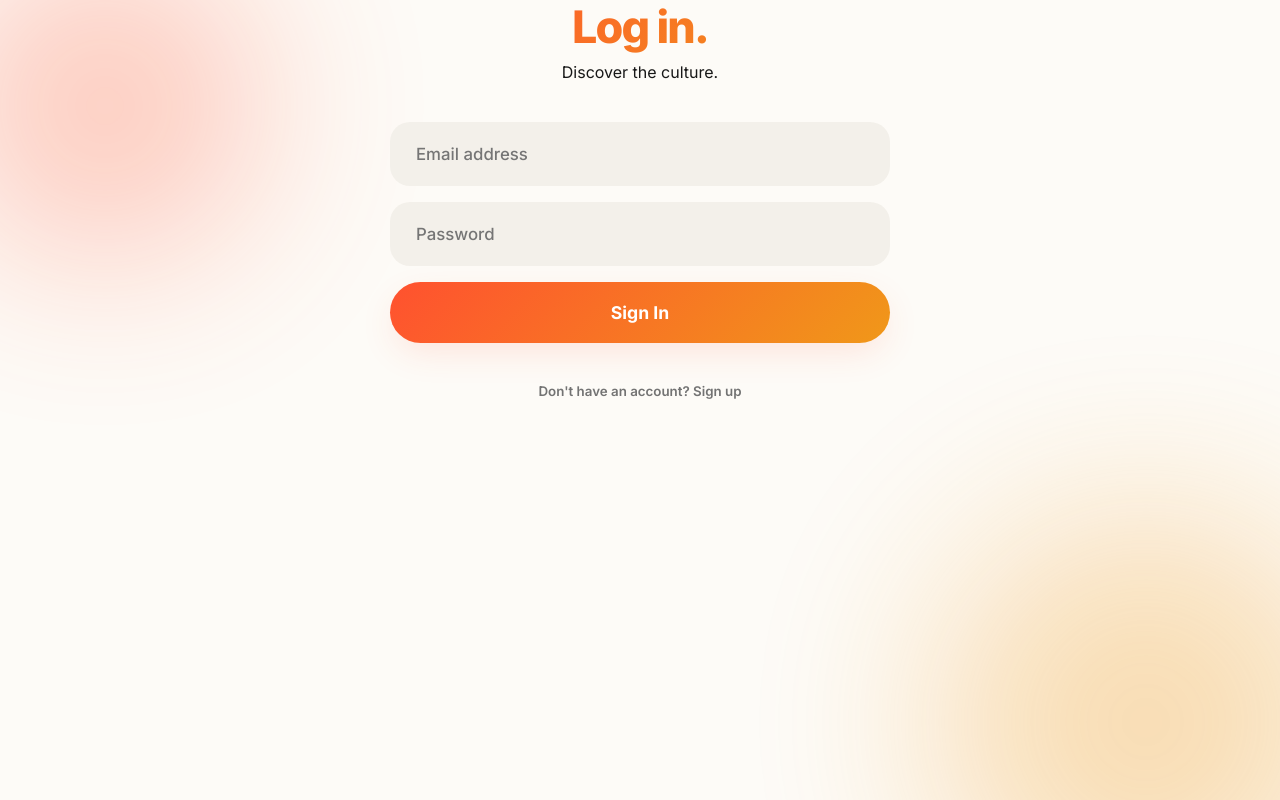
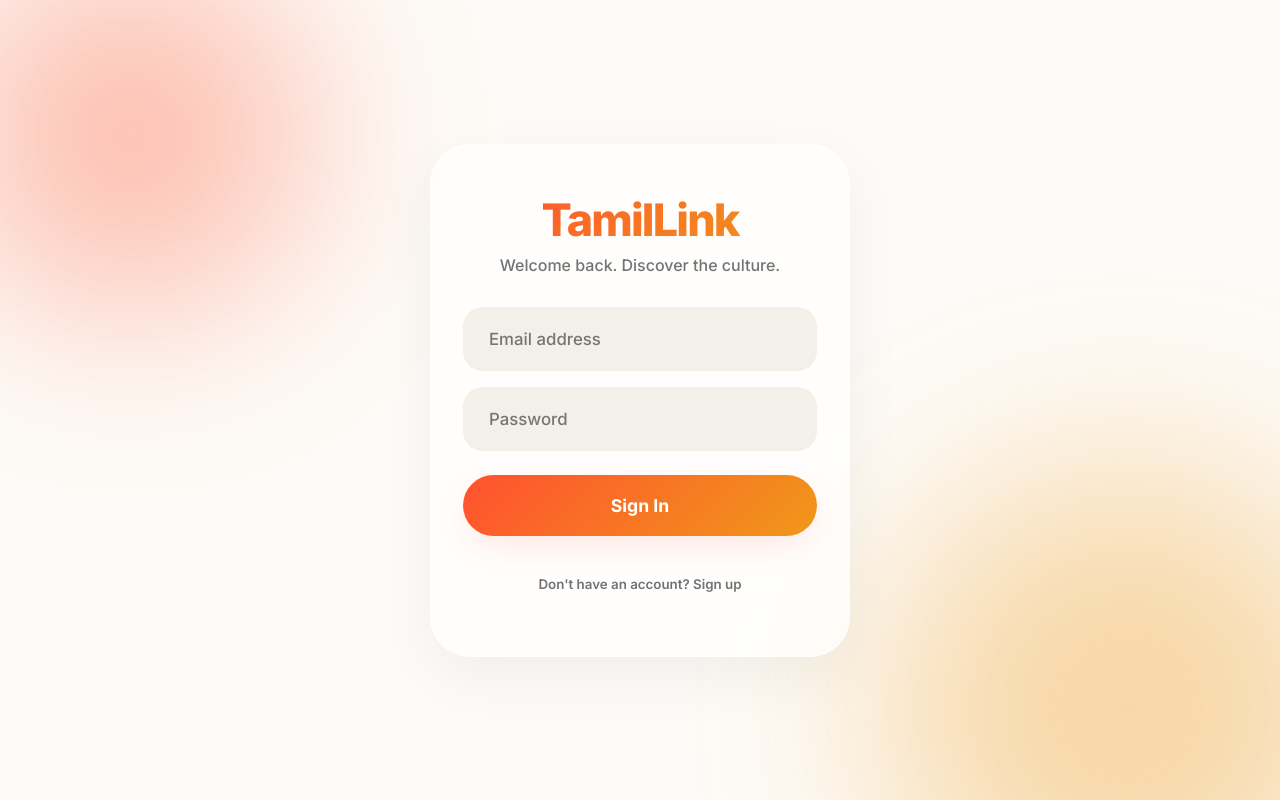
Before and after one commit to sujkrxsh/tamil-link-fyp, a React (Vite) app: page /auth in a window 1280 px wide. Built offline with nearby package versions, Linux system fonts and the light colour scheme; no server answers.

Commit message:
feat: finalised login screen UI and global text-selection locks

```diff
--- a/src/App.jsx
+++ b/src/App.jsx
@@ -26,21 +26,20 @@ function App() {
     return unsubscribe;
   }, []);
 
-  if (loading) return null; // Prevents flashing while checking auth state
+  if (loading) return null;
 
   return (
     <LanguageProvider>
       <Router>
-        {/* Global Floating Background Shapes */}
-        <div className="bg-shapes">
+
+        {/* Dynamic Background Shapes: Fades out upon successful authentication */}
+        <div className={`bg-shapes ${currentUser ? 'fade-out' : ''}`}>
           <div className="shape shape-1"></div>
           <div className="shape shape-2"></div>
         </div>
 
-        {/* Global Dynamic Navigation Bar */}
         <Navbar />
 
-        {/* App Routing */}
         <Routes>
           <Route path="/auth" element={currentUser ? <Navigate to="/" /> : <Auth />} />
           <Route path="/" element={currentUser ? <Home /> : <Navigate to="/auth" />} />
@@ -49,12 +48,12 @@ function App() {
           <Route path="/admin" element={currentUser ? <AdminDashboard /> : <Navigate to="/auth" />} />
         </Routes>
 
-        {/* Global Footer */}
         {currentUser && (
           <footer className="global-footer">
             © TamilLink '26. Fostering Community.
           </footer>
         )}
+
       </Router>
     </LanguageProvider>
   );
--- a/src/components/Auth.jsx
+++ b/src/components/Auth.jsx
@@ -1,16 +1,19 @@
-// src/components/Auth.jsx
 import React, { useState } from 'react';
 import { auth, db } from '../firebase';
 import { createUserWithEmailAndPassword, signInWithEmailAndPassword } from 'firebase/auth';
 import { doc, setDoc } from 'firebase/firestore';
 import { useNavigate } from 'react-router-dom';
+import { useLanguage } from '../context/LanguageContext';
+import { AlertCircle } from 'lucide-react';
 
 const Auth = () => {
   const [isLogin, setIsLogin] = useState(true);
   const [email, setEmail] = useState('');
   const [password, setPassword] = useState('');
   const [error, setError] = useState('');
+
   const navigate = useNavigate();
+  const { t } = useLanguage();
 
   const handleAuth = async (e) => {
     e.preventDefault();
@@ -23,48 +26,59 @@ const Auth = () => {
         await setDoc(doc(db, 'users', userCredential.user.uid), {
           email: userCredential.user.email,
           isVerified: false,
+          isAdmin: false,
           createdAt: new Date()
         });
       }
-      navigate('/');
+      // Firebase auth state listener in App.jsx will automatically handle the routing
+      // the moment this promise resolves successfully.
     } catch (err) {
       setError(err.message.replace('Firebase: ', ''));
     }
   };
 
   return (
-    <div className="app-container">
-      <div className="auth-wrapper animate-in">
+    <div className="auth-wrapper animate-in">
+      {/* The new Glassmorphism Bubble */}
+      <div className="auth-panel">
 
         <div className="auth-header">
-          <h1>{isLogin ? 'Log in.' : 'Join up.'}</h1>
-          <p>{isLogin ? 'Discover the culture.' : 'Find your next event.'}</p>
+          <h1>TamilLink</h1>
+          <p style={{ color: 'var(--text-secondary)', fontWeight: 500 }}>
+            {isLogin ? t("Welcome back. Discover the culture.", "மீண்டும் வருக. கலாச்சாரத்தைக் கண்டறியவும்.") : t("Join the community.", "சமூகத்தில் இணையுங்கள்.")}
+          </p>
         </div>
 
         <form onSubmit={handleAuth} className="input-group">
-          {error && <p style={{ color: '#FF007A', fontWeight: '500' }}>{error}</p>}
+          {error && (
+            <div style={{ background: '#FEF2F2', color: '#DC2626', padding: '1rem', borderRadius: '12px', display: 'flex', alignItems: 'center', gap: '8px', fontSize: '0.9rem', fontWeight: 600, textAlign: 'left' }}>
+              <AlertCircle size={18} flexShrink={0} /> <span>{error}</span>
+            </div>
+          )}
 
           <input
             type="email"
-            placeholder="Email address"
+            placeholder={t("Email address", "மின்னஞ்சல் முகவரி")}
             value={email}
             onChange={(e) => setEmail(e.target.value)}
             required
           />
           <input
             type="password"
-            placeholder="Password"
+            placeholder={t("Password", "கடவுச்சொல்")}
             value={password}
             onChange={(e) => setPassword(e.target.value)}
             required
           />
-          <button type="submit" className="btn-primary">
-            {isLogin ? 'Sign In' : 'Create Account'}
+          <button type="submit" className="btn-primary" style={{ marginTop: '0.5rem' }}>
+            {isLogin ? t("Sign In", "உள்நுழைய") : t("Create Account", "கணக்கை உருவாக்கு")}
           </button>
         </form>
 
         <button onClick={() => { setIsLogin(!isLogin); setError(''); }} className="toggle-btn">
-          {isLogin ? "Don't have an account? Sign up" : "Already have an account? Log in"}
+          {isLogin
+            ? t("Don't have an account? Sign up", "கணக்கு இல்லையா? பதிவு செய்யவும்")
+            : t("Already have an account? Log in", "ஏற்கனவே கணக்கு உள்ளதா? உள்நுழையவும்")}
         </button>
 
       </div>
--- a/src/index.css
+++ b/src/index.css
@@ -196,14 +196,31 @@ body {
 
 .expanding-card:hover .card-poster-img { transform: scale(1.05); }
 
-/* --- Auth Screen Specifics --- */
-.auth-container {
-  display: flex; flex-direction: column; justify-content: center;
-  min-height: 100vh; padding: 2rem; max-width: 450px; margin: 0 auto;
-  position: relative; z-index: 10;
+/* --- Floating Auth Bubble --- */
+.auth-wrapper {
+  display: flex;
+  align-items: center;
+  justify-content: center;
+  min-height: 100vh;
+  padding: 1.5rem;
+  position: relative;
+  z-index: 10;
 }
 
-.auth-header { margin-bottom: 2.5rem; text-align: center; }
+.auth-panel {
+  background: rgba(255, 255, 255, 0.75);
+  backdrop-filter: blur(24px);
+  -webkit-backdrop-filter: blur(24px);
+  padding: 3rem 2rem;
+  border-radius: 40px;
+  box-shadow: 0 20px 60px rgba(0, 0, 0, 0.05), inset 0 1px 0 rgba(255, 255, 255, 0.6);
+  border: 1px solid rgba(255, 255, 255, 0.4);
+  width: 100%;
+  max-width: 420px;
+  text-align: center;
+}
+
+.auth-header { margin-bottom: 2rem; }
 
 .auth-header h1 {
   font-size: 2.8rem; font-weight: 800;
@@ -265,9 +282,23 @@ input:focus, textarea:focus {
 .event-title { font-size: 1.8rem; font-weight: 800; letter-spacing: -0.04em; line-height: 1.1; }
 .event-meta { font-size: 0.95rem; font-weight: 500; color: var(--text-secondary); }
 
-/* Background Shapes */
-.bg-shapes { position: fixed; top: 0; left: 0; width: 100vw; height: 100vh; z-index: -1; overflow: hidden; pointer-events: none; }
-.shape { position: absolute; border-radius: 50%; filter: blur(90px); opacity: 0.3; animation: floatShape 20s infinite alternate ease-in-out; }
-.shape-1 { background: #FF512F; width: 300px; height: 300px; top: -50px; left: -50px; }
-.shape-2 { background: #F09819; width: 400px; height: 400px; bottom: -100px; right: -50px; animation-delay: -5s; }
-@keyframes floatShape { 0% { transform: translate(0, 0) scale(1); } 100% { transform: translate(30px, 40px) scale(1.1); } }
+/* --- Dynamic Background Shapes --- */
+.bg-shapes {
+  position: fixed; top: 0; left: 0; width: 100vw; height: 100vh;
+  z-index: -1; overflow: hidden; pointer-events: none;
+  transition: opacity 1.2s cubic-bezier(0.16, 1, 0.3, 1);
+}
+
+.bg-shapes.fade-out { opacity: 0; }
+
+.shape {
+  position: absolute; border-radius: 50%; filter: blur(90px);
+  opacity: 0.35; animation: floatShape 20s infinite alternate ease-in-out;
+}
+.shape-1 { background: #FF512F; width: 350px; height: 350px; top: -50px; left: -50px; }
+.shape-2 { background: #F09819; width: 450px; height: 450px; bottom: -100px; right: -50px; animation-delay: -5s; }
+
+@keyframes floatShape {
+  0% { transform: translate(0, 0) scale(1); }
+  100% { transform: translate(40px, 60px) scale(1.15); }
+}
```
